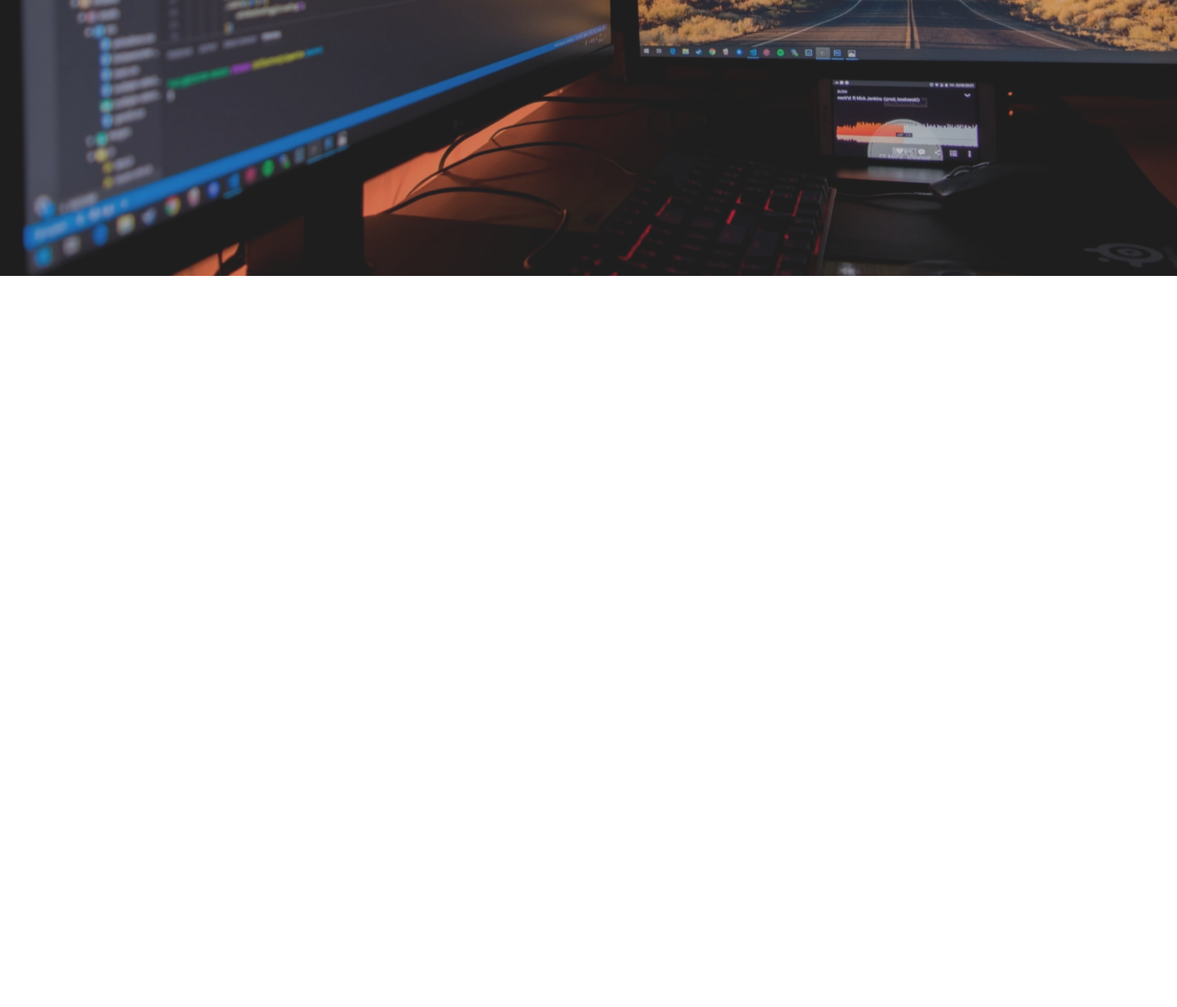
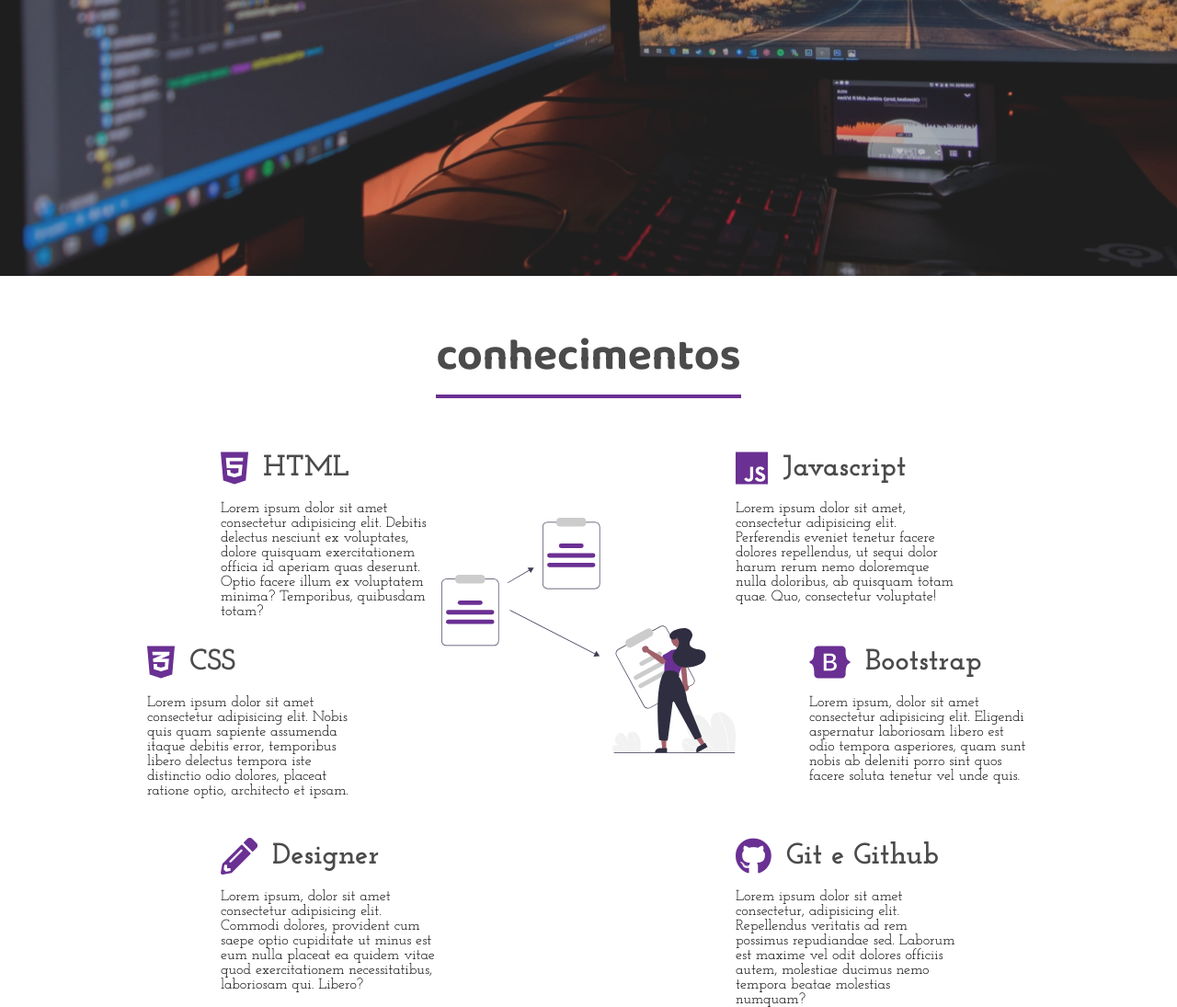
Before and after one commit to FalconiN/portifolio, a plain HTML site: page index.html in a window 1280 px wide. Shown: the part 500-1595 px from the top of the page at 92% size. Before the commit the page ends 800 px from the top, so only its background shows below. Drawn offline with Linux system fonts and the light colour scheme.

Commit message:
:package: Conhecimentos

```diff
--- a/index.html
+++ b/index.html
@@ -33,7 +33,7 @@
             </div>
         </header>
 
-        <div class="sidebar">
+        <aside class="sidebar">
             <nav>
                 <ul class="menu">
                     <li class="menu-item"><a href="#" class="menu-link">Home</a></li>
@@ -44,12 +44,77 @@
                 </ul>
             </nav>
             <div class="social-media">
-                <a href="#"><i class="fab fa-github"></i></a>
-                <a href="#"><i class="fab fa-linkedin"></i></a>
-                <a href="#"><i class="fab fa-instagram"></i></a>
-                <a href="#"><i class="fab fa-twitter"></i></a>
+                <a href="https://github.com/FalconiN" target="__blanck"><i class="fab fa-github"></i></a>
+                <a href="https://www.linkedin.com/in/natan-falconi/" target="__blanck"><i class="fab fa-linkedin"></i></a>
+                <a href="https://www.instagram.com/natanfalconi/" target="__blanck"><i class="fab fa-instagram"></i></a>
+                <a href="https://twitter.com/NatanFalconi" target="__blanck"><i class="fab fa-twitter"></i></a>
             </div>
-        </div>
+        </aside>
+
+        <section class="sessao-conhecimentos">
+            <div class="sessao-header">
+                <h1>conhecimentos</h1>
+            </div>
+            <div class="conhecimentos">
+                <div class="conhecimento">
+                    <div class="conhecimento-header">
+                        <i class="fab fa-html5"></i>
+                        <h3>HTML</h3>
+                    </div>
+                    <div class="conhecimento-text">
+                        <p>Lorem ipsum dolor sit amet consectetur adipisicing elit. Debitis delectus nesciunt ex voluptates, dolore quisquam exercitationem officia id aperiam quas deserunt. Optio facere illum ex voluptatem minima? Temporibus, quibusdam totam?</p>
+                    </div>
+                </div>
+                <div class="conhecimento">
+                    <div class="conhecimento-header">
+                        <i class="fab fa-css3-alt"></i>
+                        <h3>CSS</h3>
+                    </div>
+                    <div class="conhecimento-text">
+                        <p>Lorem ipsum dolor sit amet consectetur adipisicing elit. Nobis quis quam sapiente assumenda itaque debitis error, temporibus libero delectus tempora iste distinctio odio dolores, placeat ratione optio, architecto et ipsam.</p>
+                    </div>
+                </div>
+                <div class="conhecimento">
+                    <div class="conhecimento-header">
+                        <i class="fas fa-pencil-alt"></i>
+                        <h3>Designer</h3>
+                    </div>
+                    <div class="conhecimento-text">
+                        <p>Lorem ipsum, dolor sit amet consectetur adipisicing elit. Commodi dolores, provident cum saepe optio cupiditate ut minus est eum nulla placeat ea quidem vitae quod exercitationem necessitatibus, laboriosam qui. Libero?</p>
+                    </div>
+                </div>
+                <div class="conhecimento">
+                    <div class="conhecimento-header">
+                        <i class="fab fa-js"></i>
+                        <h3>Javascript</h3>
+                    </div>
+                    <div class="conhecimento-text">
+                        <p>Lorem ipsum dolor sit amet, consectetur adipisicing elit. Perferendis eveniet tenetur facere dolores repellendus, ut sequi dolor harum rerum nemo doloremque nulla doloribus, ab quisquam totam quae. Quo, consectetur voluptate!</p>
+                    </div>
+                </div>
+                <div class="conhecimento">
+                    <div class="conhecimento-header">
+                        <i class="fab fa-bootstrap"></i>
+                        <h3>Bootstrap</h3>
+                    </div>
+                    <div class="conhecimento-text">
+                        <p>Lorem ipsum, dolor sit amet consectetur adipisicing elit. Eligendi aspernatur laboriosam libero est odio tempora asperiores, quam sunt nobis ab deleniti porro sint quos facere soluta tenetur vel unde quis.</p>
+                    </div>
+                </div>
+                <div class="conhecimento">
+                    <div class="conhecimento-header">
+                        <i class="fab fa-github"></i>
+                        <h3>Git e Github</h3>
+                    </div>
+                    <div class="conhecimento-text">
+                        <p>Lorem ipsum dolor sit amet consectetur, adipisicing elit. Repellendus veritatis ad rem possimus repudiandae sed. Laborum est maxime vel odit dolores officiis autem, molestiae ducimus nemo tempora beatae molestias numquam?</p>
+                    </div>
+                </div>
+                <div class="conhecimento-img-wrapper">
+                    <img src="img/conhecimento.svg" alt="Conhecimentos">
+                </div>
+            </div>
+        </section>
 
     </div>
 </body>
--- a/style.css
+++ b/style.css
@@ -249,3 +249,105 @@ header{
 .social-media i:hover{
     color: #6a3093;
 }
+
+/* conhecimentos */
+
+.conhecimentos{
+    display: grid;
+    grid-template-columns: repeat(16, 1fr);
+    grid-template-rows: repeat(6, 6rem);
+    row-gap: .6rem;
+}
+
+
+.conhecimento{
+    margin-top: 2rem;
+
+}
+
+.conhecimento:nth-child(1){
+    grid-column: 4 / 7;
+    grid-row: 1 / 3;
+}
+
+
+.conhecimento:nth-child(2){
+    grid-column: 3 / 6;
+    grid-row: 3 / 5;
+}
+
+.conhecimento:nth-child(3){
+    grid-column: 4 / 7;
+    grid-row: 5 / -1;
+}
+
+.conhecimento:nth-child(4){
+    grid-column: 11 / 14;
+    grid-row: 1 / 3;
+}
+
+.conhecimento:nth-child(5){
+    grid-column: 12 / 15;
+    grid-row: 3 / 5;
+}
+
+.conhecimento:nth-child(6){
+    grid-column: 11 / 14;
+    grid-row: -1 / 5;
+}
+
+.sessao-conhecimentos{
+    background-color: #fff;
+}
+
+.sessao-header{
+    display: flex;
+    justify-content: center;
+    align-items: center;
+}
+
+.sessao-header h1{
+    font-family:  var(--font-primary);
+    font-size: 3rem;
+    color: #4b4b4b;
+
+    margin-top: 3rem;
+
+    border-bottom: solid 4px #6a3093;
+    margin-bottom: 1.5rem;
+}
+
+.conhecimento-header{
+    display: flex;
+    align-items: center;
+    color: #4b4b4b;
+}
+
+.conhecimento-header i{
+    font-size: 2.5rem;
+    color: #6a3093;
+}
+
+
+.conhecimento-header h3{
+    font-family: var(--font-secundary);
+
+    font-size: 2rem;
+    padding-left: 1rem;
+}
+
+.conhecimento-text {
+    font-family: var(--font-secundary);
+    margin-top: 1rem;
+}
+
+.conhecimento-img-wrapper{
+    grid-column: 7 /11;
+    grid-row: 2 /6;
+    width: 100%;
+}
+
+.conhecimento-img-wrapper img{
+    object-fit: cover;
+    width: 100%;
+}
```
Also changed, not shown: img/conhecimento.svg (added).
